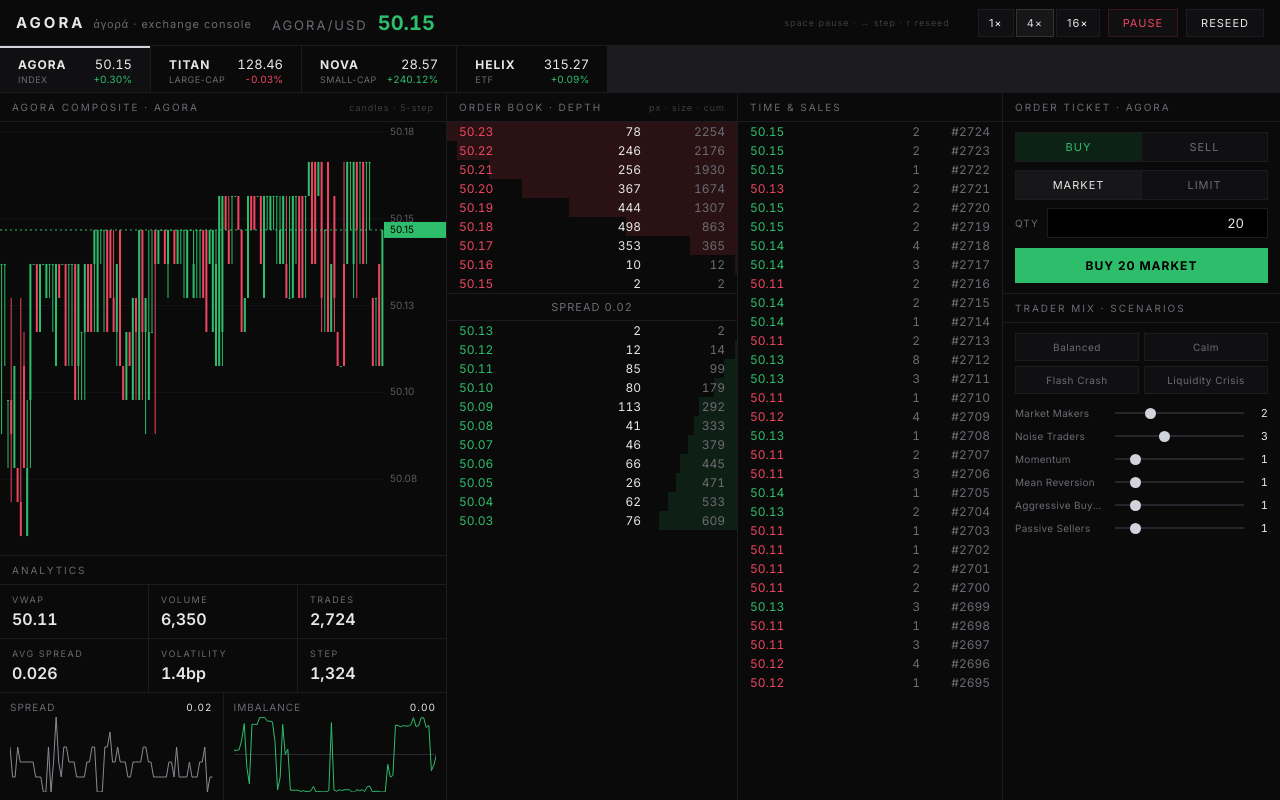
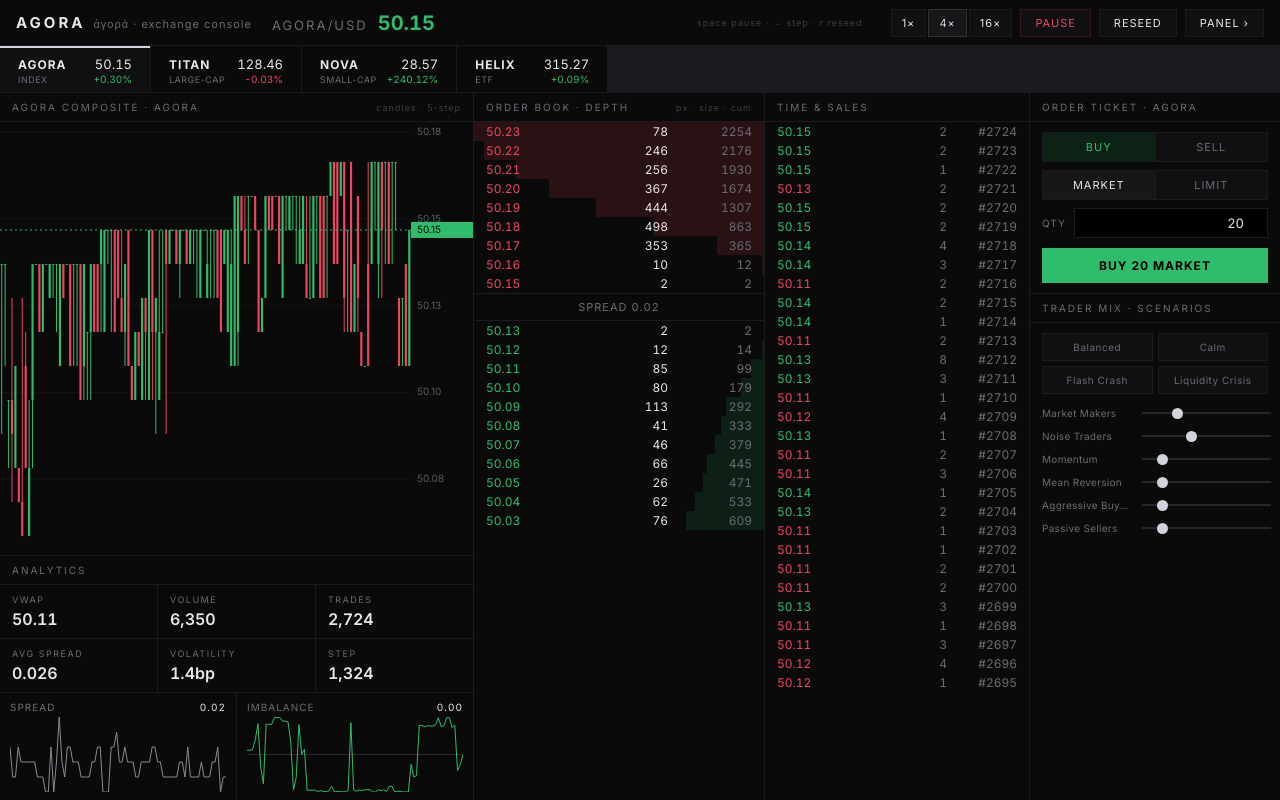
Before and after one commit to aryasgit/Project-Agora, a Next.js app in the folder web/console/: page / in a window 1280 px wide. Built offline with nearby package versions, Linux system fonts and the light colour scheme.

Commit message:
Console: collapsible instrument panel (order ticket + trader mix) to reclaim chart space

```diff
--- a/web/console/app/globals.css
+++ b/web/console/app/globals.css
@@ -230,6 +230,16 @@ canvas {
   gap: 1px;
   background: var(--hair);
   min-height: 0;
+  overflow: hidden;
+  transition: flex-basis 0.18s ease, opacity 0.14s ease;
+}
+.rail.rail-collapsed {
+  flex-basis: 0;
+  opacity: 0;
+  pointer-events: none;
+}
+.rail.rail-collapsed > .panel {
+  min-width: 250px; /* keep contents from reflowing while sliding shut */
 }
 .rail .rail-mix {
   flex: 1 1 auto;
--- a/web/console/app/page.tsx
+++ b/web/console/app/page.tsx
@@ -31,6 +31,7 @@ export default function Console() {
   const [running, setRunning] = useState(true);
   const [speed, setSpeed] = useState(1);
   const [selected, setSelected] = useState(0);
+  const [railOpen, setRailOpen] = useState(true);
   const raf = useRef<number | null>(null);
   const prevPrice = useRef<number | null>(null);
 
@@ -155,6 +156,13 @@ export default function Console() {
           </button>
           <button className="ctl" onClick={reseed}>
             Reseed
+          </button>
+          <button
+            className={`ctl ${railOpen ? "active" : ""}`}
+            onClick={() => setRailOpen((o) => !o)}
+            title="Toggle instrument panel"
+          >
+            {railOpen ? "Panel ›" : "‹ Panel"}
           </button>
         </div>
       </div>
@@ -282,7 +290,7 @@ export default function Console() {
           </div>
         </div>
 
-        <aside className="rail">
+        <aside className={`rail ${railOpen ? "" : "rail-collapsed"}`} aria-hidden={!railOpen}>
           <div className="panel">
             <div className="panel-title">Order Ticket · {market.spec.symbol}</div>
             <OrderTicket
```
